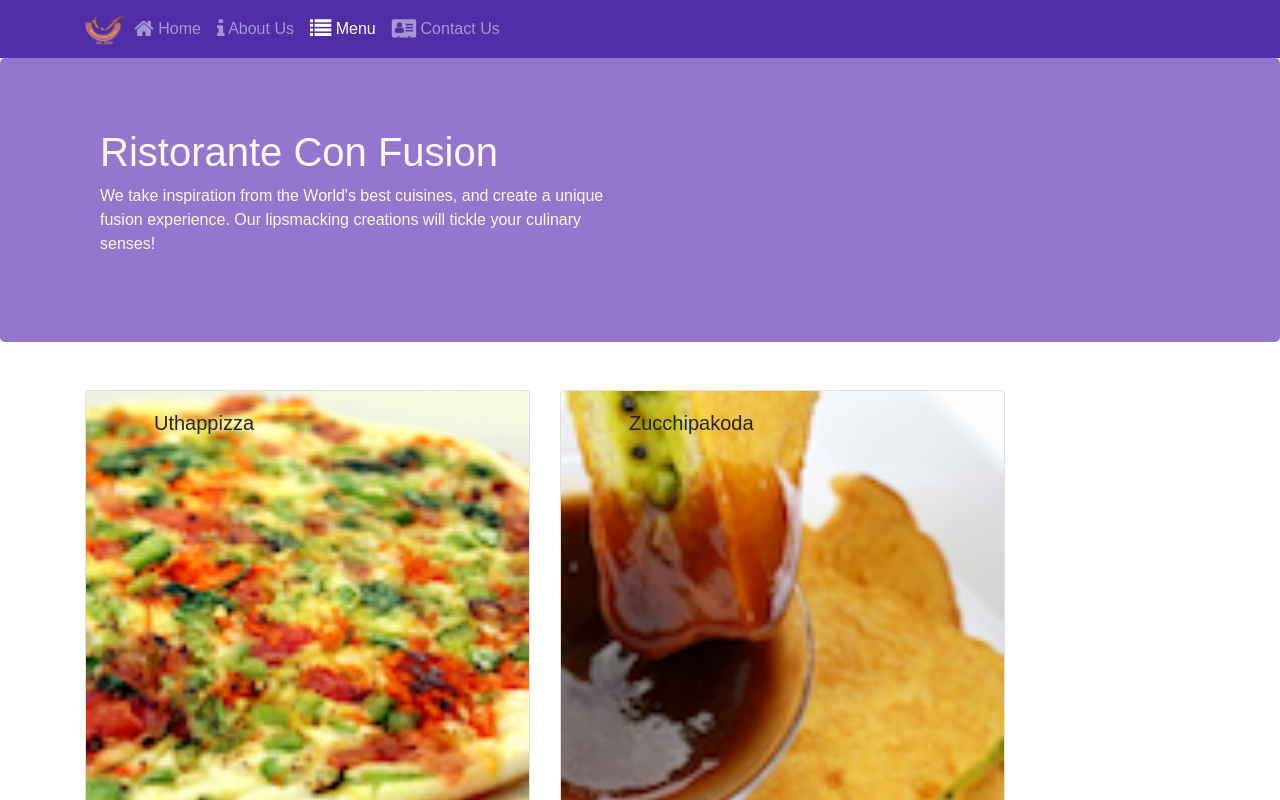
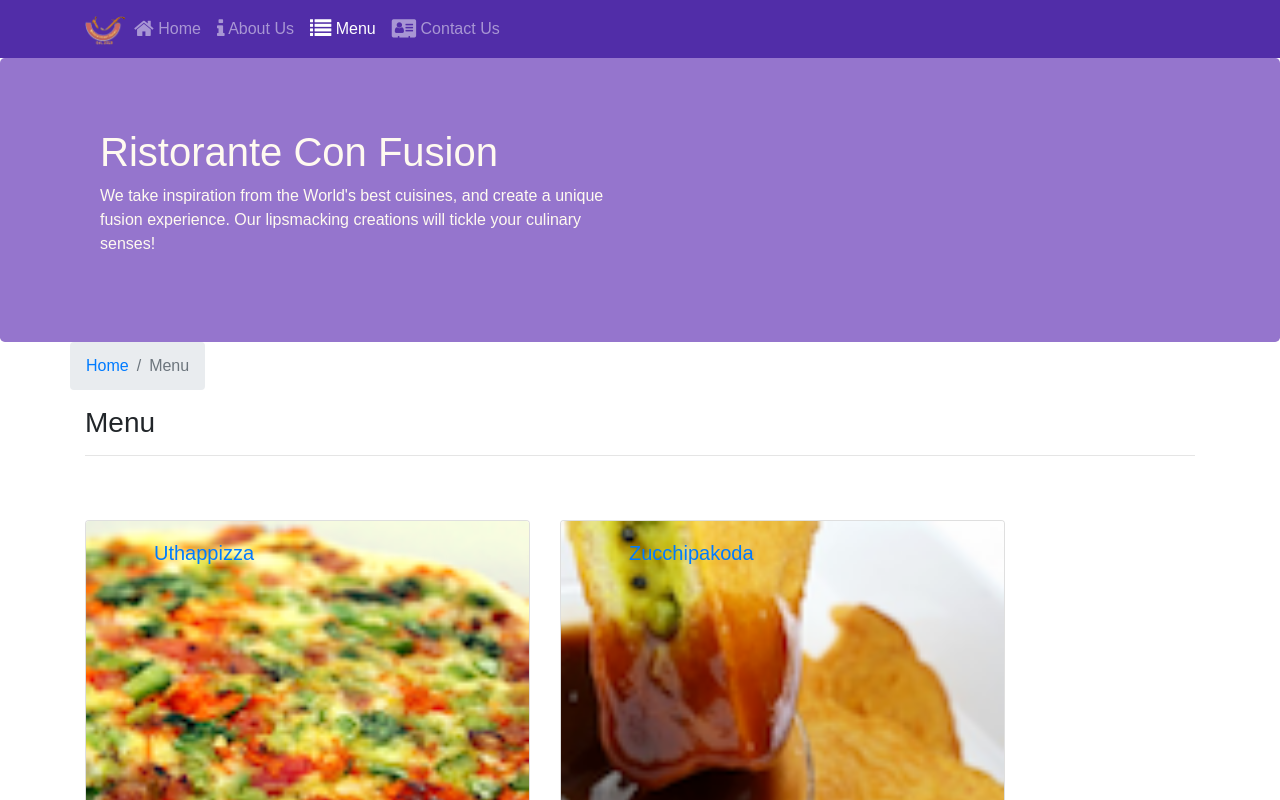
Before and after one commit to sanya-sharma/Front-End-Web-Development-with-React, a React (Create React App) app: page /menu in a window 1280 px wide. Shown: the top 800 px of the page. Built offline with nearby package versions, Linux system fonts and the light colour scheme.

Commit message:
Single Page Applications Part 2

```diff
--- a/src/components/ContactComponent.js
+++ b/src/components/ContactComponent.js
@@ -1,8 +1,20 @@
 import React from 'react';
+import { Breadcrumb, BreadcrumbItem } from 'reactstrap';
+import { Link } from 'react-router-dom';
 
 function Contact(props) {
     return(
         <div className="container">
+            <div className="row">
+                    <Breadcrumb>
+                        <BreadcrumbItem><Link to="/home">Home</Link></BreadcrumbItem>
+                        <BreadcrumbItem active>Contact Us</BreadcrumbItem>
+                    </Breadcrumb>
+                    <div className="col-12">
+                        <h3>Contact us</h3>
+                        <hr />
+                    </div>
+                </div>
             <div className="row row-content">
                 <div className="col-12">
                 <h3>Location Information</h3>
--- a/src/components/DishdetailComponent.js
+++ b/src/components/DishdetailComponent.js
@@ -1,5 +1,6 @@
 import React from 'react';
-import {Card, CardImg, CardBody, CardText, CardTitle} from 'reactstrap';
+import {Card, CardImg, CardBody, CardText, CardTitle, Breadcrumb, BreadcrumbItem } from 'reactstrap';
+import { Link } from 'react-router-dom';
 
 function RenderDish({dish}) {
     if(dish!=null){
@@ -24,7 +25,7 @@
 
 function RenderComments({comments}) {
     if(comments!=null){
-            const DispComments = comments.map((thiscomment) =>{
+        const DispComments = comments.map((thiscomment) => {
 
             return (
                 <div key={thiscomment.id} >
@@ -58,8 +59,19 @@
         return(
             <div className="container">
                 <div className="row">
+                    <Breadcrumb>
+                        <BreadcrumbItem><Link to="/home">Home</Link></BreadcrumbItem>
+                        <BreadcrumbItem><Link to="/menu">Menu</Link></BreadcrumbItem>
+                        <BreadcrumbItem active>{props.dish.name}</BreadcrumbItem>
+                    </Breadcrumb>
+                    <div className="col-12">
+                        <h3>{props.dish.name}</h3>
+                        <hr />
+                    </div>
+                </div>
+                <div className="row">
                     <RenderDish dish={props.dish} />
-                        <RenderComments comments={props.dish.comments} />
+                    <RenderComments comments={props.comments} />
                 </div>
             </div>
         );
@@ -70,4 +82,5 @@
         );
     }
 }
+
 export default DishDetail;
--- a/src/components/HomeComponent.js
+++ b/src/components/HomeComponent.js
@@ -7,7 +7,7 @@
             <CardImg src={item.image} alt={item.name} />
             <CardBody>
                 <CardTitle>{item.name}</CardTitle>
-                {item.designation ? <CardSubtitle>{item.designation}</CardSubtitle> : null}
+                {item.designation ? <CardSubtitle >{item.designation}</CardSubtitle> : null}
                 <CardText>{item.description}</CardText>
             </CardBody>
         </Card>
--- a/src/components/MainComponent.js
+++ b/src/components/MainComponent.js
@@ -34,12 +34,23 @@
         />
       );
     }
+
+    const DishWithId = ({match}) => {
+      return(
+        <DishDetail dish={this.state.dishes.filter((dish) => dish.id === parseInt(match.params.dishId,10))[0]}
+                    comments={this.state.comments.filter((comment) => comment.dishId === parseInt(match.params.dishId,10))}
+        />
+      )
+    }
+
+
     return (
       <div>
         <Header />
         <Switch>
           <Route path="/home" component={Homepage} />
           <Route exact path="/menu" component={ () => <Menu dishes={this.state.dishes} /> } />
+          <Route path="/menu/:dishId" component={DishWithId} />
           <Route exact path="/contactus" component={Contact} />
           <Redirect to="/home" />
         </Switch>
--- a/src/components/MenuComponent.js
+++ b/src/components/MenuComponent.js
@@ -1,13 +1,16 @@
 import React from 'react';
-import { Card, CardImg, CardImgOverlay, CardTitle } from 'reactstrap';
+import { Card, CardImg, CardImgOverlay, CardTitle, Breadcrumb, BreadcrumbItem } from 'reactstrap';
+import { Link } from 'react-router-dom';
 
     function RenderMenuItem({ dish, onClick}) {
         return(
-            <Card onClick={() => onClick(dish.id)}>
-                <CardImg width="100%" src={dish.image} alt={dish.name}/>
-                <CardImgOverlay body className="ml-5">
-                    <CardTitle>{dish.name}</CardTitle>
-                </CardImgOverlay>
+            <Card>
+                <Link to={`/menu/${dish.id}`} >
+                    <CardImg width="100%" src={dish.image} alt={dish.name}/>
+                    <CardImgOverlay body className="ml-5">
+                        <CardTitle>{dish.name}</CardTitle>
+                    </CardImgOverlay>
+                </Link>
             </Card>
         );
     }
@@ -16,7 +19,7 @@
         const menu = props.dishes.map((dish)=>{
             return (
                 <div key={dish.id} className="col-12 col-md-5 mt-5">
-                    <RenderMenuItem dish={dish} onClick={props.onClick} />
+                    <RenderMenuItem dish={dish} />
                 </div>
             );
         });
@@ -25,6 +28,16 @@
 
         return(
             <div className="container">
+                <div className="row">
+                    <Breadcrumb>
+                        <BreadcrumbItem><Link to="/home">Home</Link></BreadcrumbItem>
+                        <BreadcrumbItem active>Menu</BreadcrumbItem>
+                    </Breadcrumb>
+                    <div className="col-12">
+                        <h3>Menu</h3>
+                        <hr />
+                    </div>
+                </div>
                 <div className="row">
                    {menu}
                 </div>
```
Lines whose indentation alone changed are shown as unchanged.
